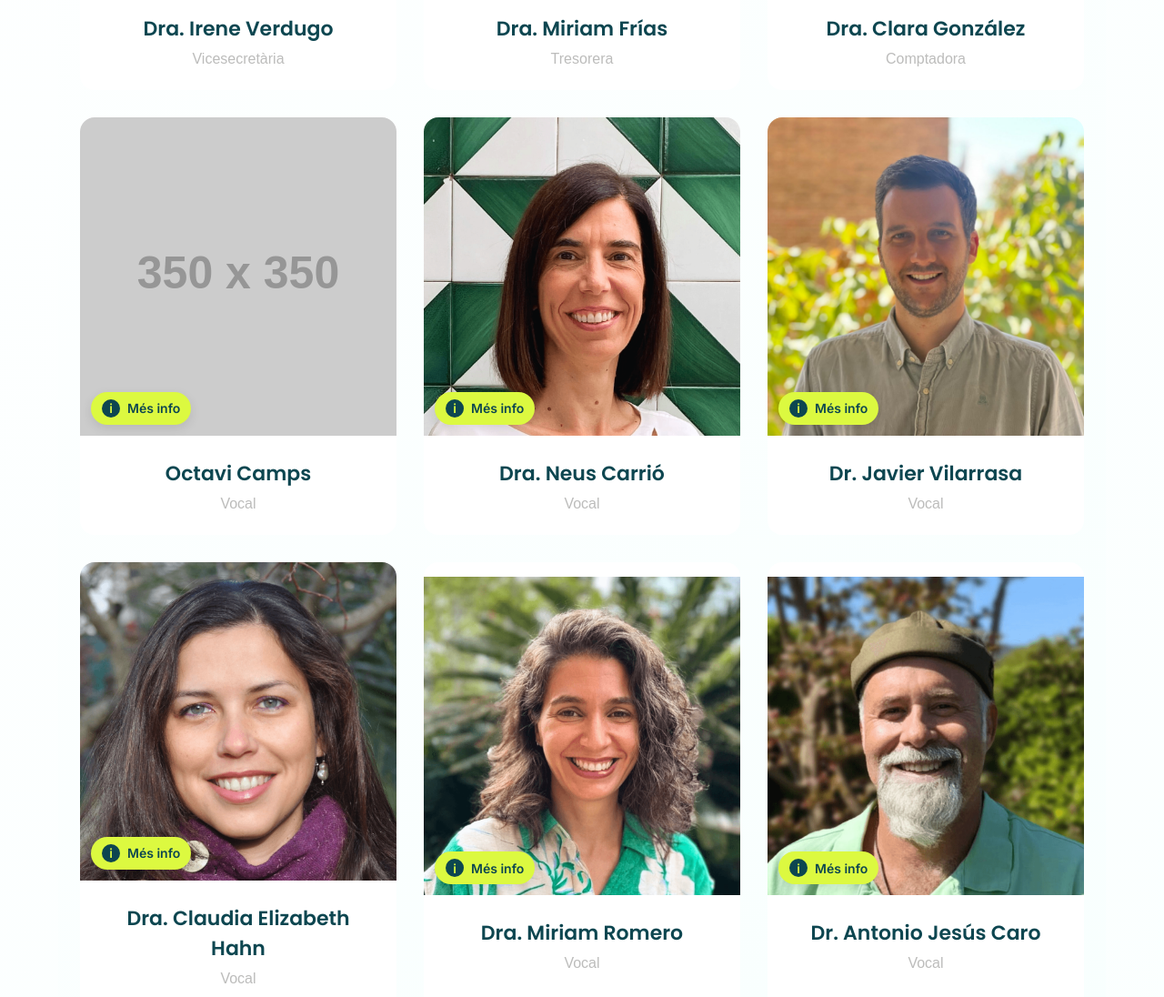
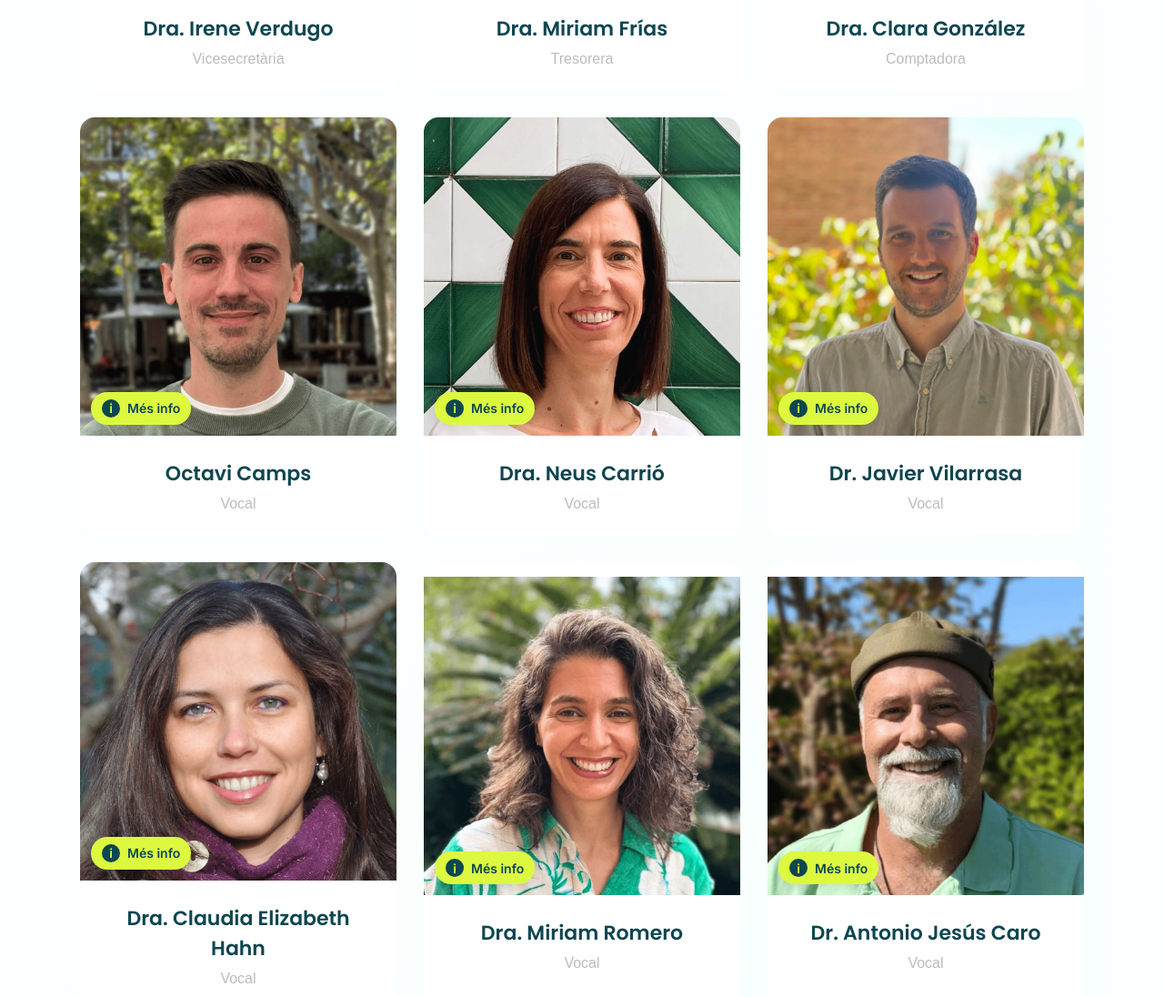
Before and after one commit to JoannMr/coecrevolution, a website built with Vite: page index.html in a window 1280 px wide. Shown: the part 2580-3676 px from the top of the page at 91% size. Built offline with nearby package versions, Linux system fonts and the light colour scheme; placeholder pictures from the web are drawn by us; files whose address does not match are found by name.

Commit message:
Foto restante

```diff
--- a/index.html
+++ b/index.html
@@ -266,7 +266,7 @@
 
                 <button class="team-member card" data-slug="octavi-camps" data-role="Vocal" aria-haspopup="dialog">
                     <div class="member-image">
-                        <img src="https://placehold.co/350x350" alt="Fotografia d'Octavi Camps">
+                        <img src="./src/img/candidatos/Octavi-Camps.png" alt="Fotografia d'Octavi Camps">
                         <span class="member-cta" aria-hidden="true">Més info</span>
                     </div>
                     <div class="member-info">
```
Also changed, not shown: src/img/candidatos/Octavi-Camps.png (added).
